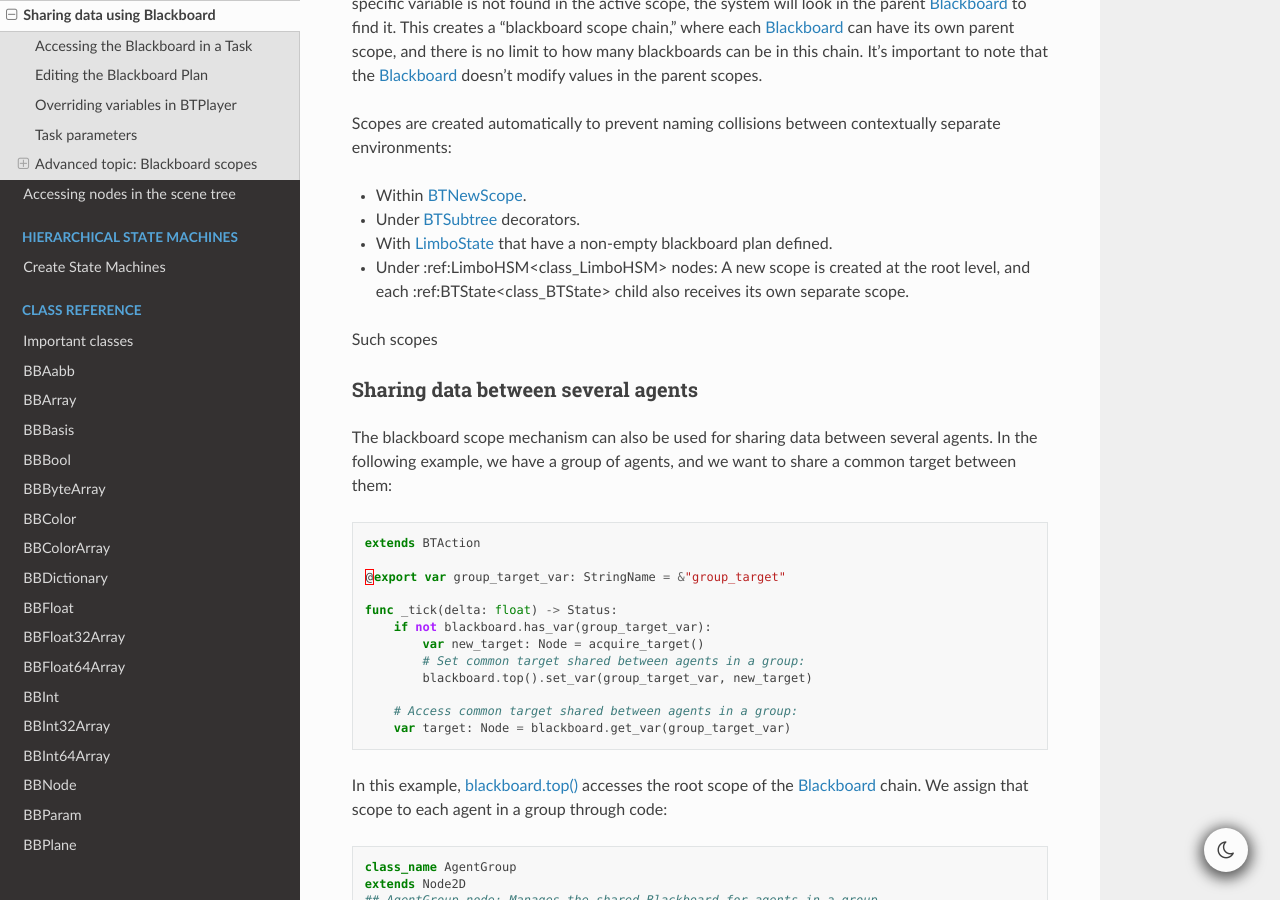
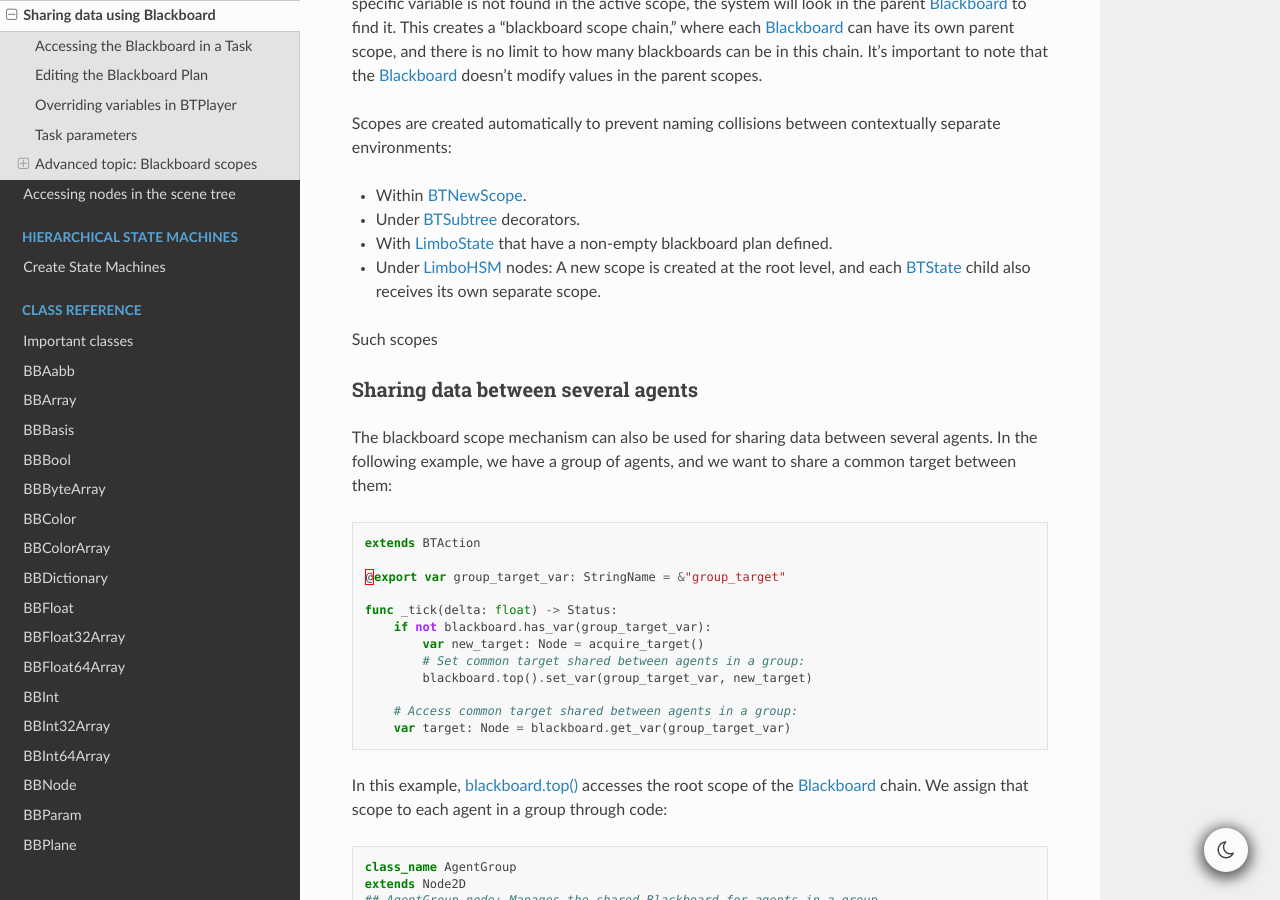
Before and after one commit to limbonaut/limboai, a Sphinx documentation site: the page built from doc/source/behavior-trees/using-blackboard.rst, in a window 1280 px wide and 900 px high, scrolled down 2389 px. Built offline with Sphinx 7.4.7 and the Read the Docs theme 3.1.0, drawn with Linux system fonts in a browser that asks for light colours; pages that are not in the unit, such as notebooks, are missing from menus.

Commit message:
fix: typo

```diff
--- a/doc/source/behavior-trees/using-blackboard.rst
+++ b/doc/source/behavior-trees/using-blackboard.rst
@@ -127,8 +127,8 @@ Scopes are created automatically to prevent naming collisions between contextual
 - Within :ref:`BTNewScope<class_BTNewScope>`.
 - Under :ref:`BTSubtree<class_BTSubtree>` decorators.
 - With :ref:`LimboState<class_LimboState>` that have a non-empty blackboard plan defined.
-- Under :ref:LimboHSM<class_LimboHSM> nodes: A new scope is created at the root level,
-  and each :ref:BTState<class_BTState> child also receives its own separate scope.
+- Under :ref:`LimboHSM<class_LimboHSM>` nodes: A new scope is created at the root level,
+  and each :ref:`BTState<class_BTState>` child also receives its own separate scope.
 
 Such scopes
 
```
